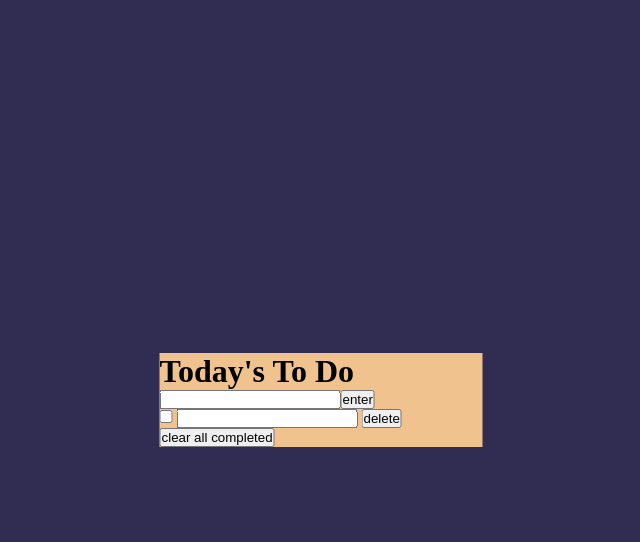
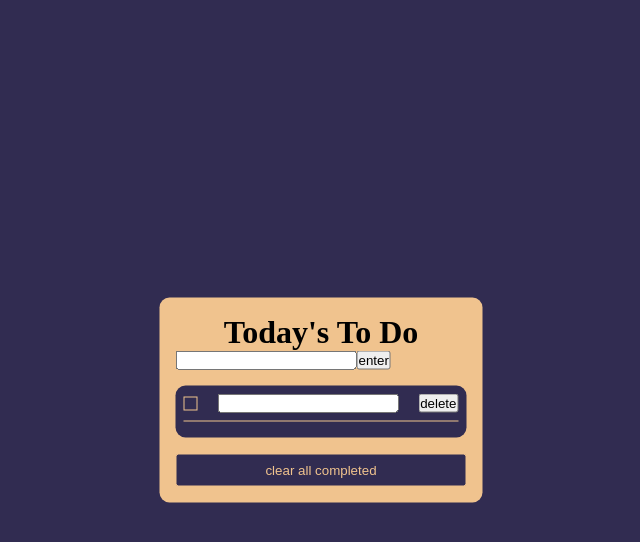
Before and after one commit to t-bello7/micro-todo, a website built with webpack: page src/index.html in a window 1280 px wide. Both pictures are taken after a click on the button "enter". Shown: the whole page, without its empty margins (319-959 px from the left). Built offline with nearby package versions, Linux system fonts and the light colour scheme.

Commit message:
style task div and elements

```diff
--- a/src/index.html
+++ b/src/index.html
@@ -8,14 +8,14 @@
 </head>
 <body class="bg-secondary">
     <div class="tasks bg-primary">
-        <h1>Today's To Do</h1>
+        <h1 class="center" >Today's To Do</h1>
         <div>
-            <input type="text" class="task-input"><button class="task-enter"> enter </button>
+            <input type="text" class="center task-input"><button class="task-enter"> enter </button>
         </div>
-        <ul class="task-list">
+        <ul class="bg-secondary task-list">
 
         </ul>
-        <button class="task-complete"> clear all completed </button>
+        <button class="center task-complete"> clear all completed </button>
     </div>
     <script src="https://kit.fontawesome.com/79a71d8460.js" crossorigin="anonymous"></script>
 </body>
--- a/src/style.css
+++ b/src/style.css
@@ -19,14 +19,67 @@
     margin: 0 auto;
 }
 
+.center{
+    text-align: center;
+}
+
 .tasks {
     position: absolute;
     top: 50%;
     left: 50%;
     transform: translate(-50%, -50%);
     width: 323px;
+    border-radius: 10px;
+    padding: 1rem;
 }
 
+.task-list{
+    border-radius: 10px;
+    margin-block: 1rem;
+    padding: 0.5rem;
+}
+
+.task-list > * {
+  display: flex;
+  justify-content: space-between;
+  align-items: center;
+  margin-bottom: 0.5rem;
+  padding-bottom: 0.5rem;
+  border-bottom: 1px solid var(--clr-primary);
+}
+
+.task-check {
+    -webkit-appearance: none;
+    padding: 6px;
+    border: 1px solid var(--clr-primary);
+    background-color: var(--clr-secondary);
+}
+
+.task-check:checked{
+    background-color: var(--clr-primary);
+    border: 1px solid var(--clr-secondary);
+    color: var(--clr-secondary);
+    position: relative;
+}
+
+.task-check:checked:after {
+    content: '\f00c';
+    font-size: 14px;
+    position: absolute;
+    top: -2px;
+    left: -2px;
+    color: var(--clr-secondary);
+}
+
+.task-complete{
+   margin: 0 auto;
+   width: 100%;
+   padding-block: 0.5rem;
+   border-radius: 0.2rem;
+   background-color: var(--clr-secondary);
+   border: 1px solid var(--clr-primary);
+   color: var(--clr-primary);
+}
 @media (prefers-reduced-motion: reduce) {
     *,
     *::before
```
Also changed, not shown: README.md.
